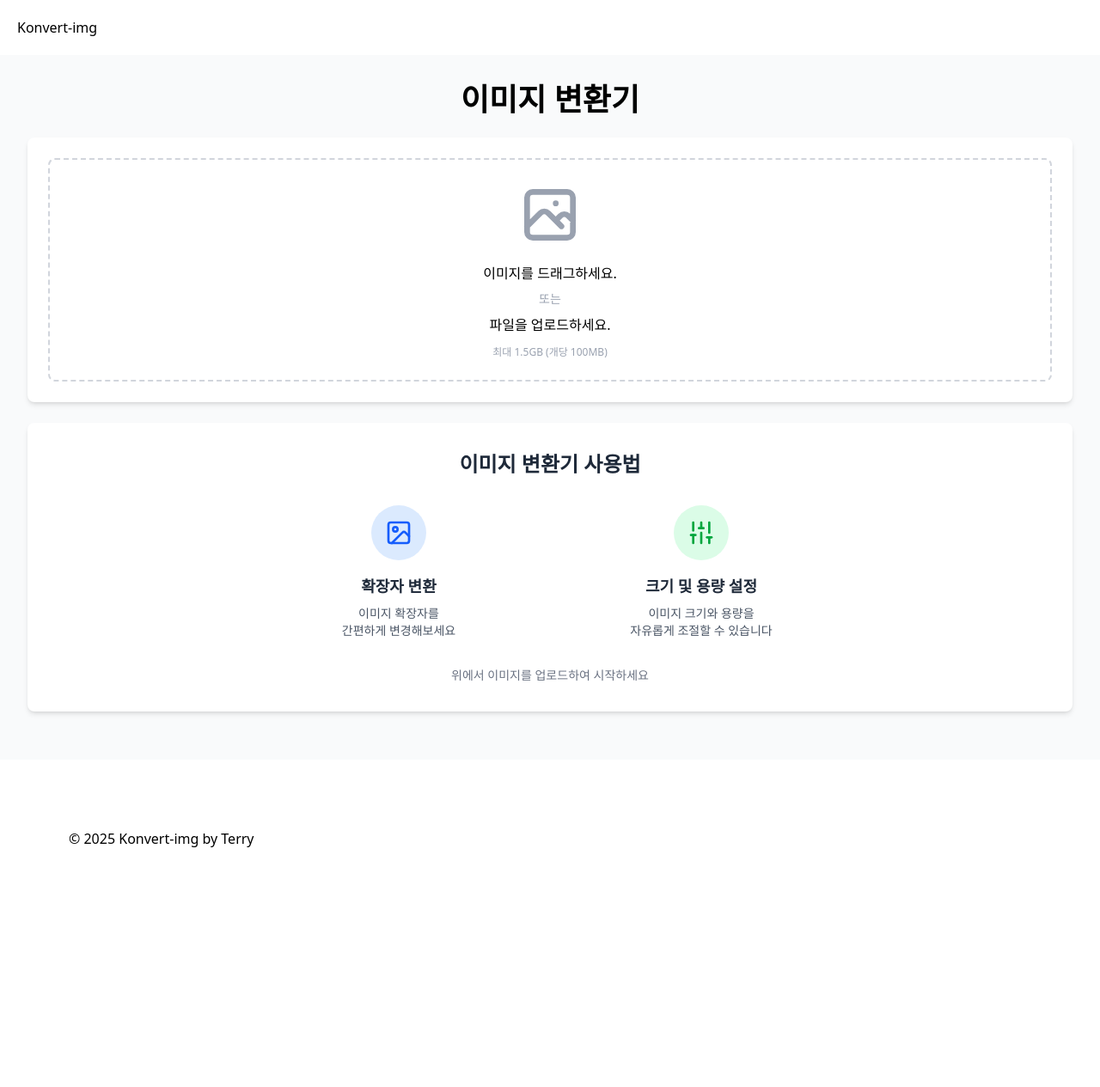
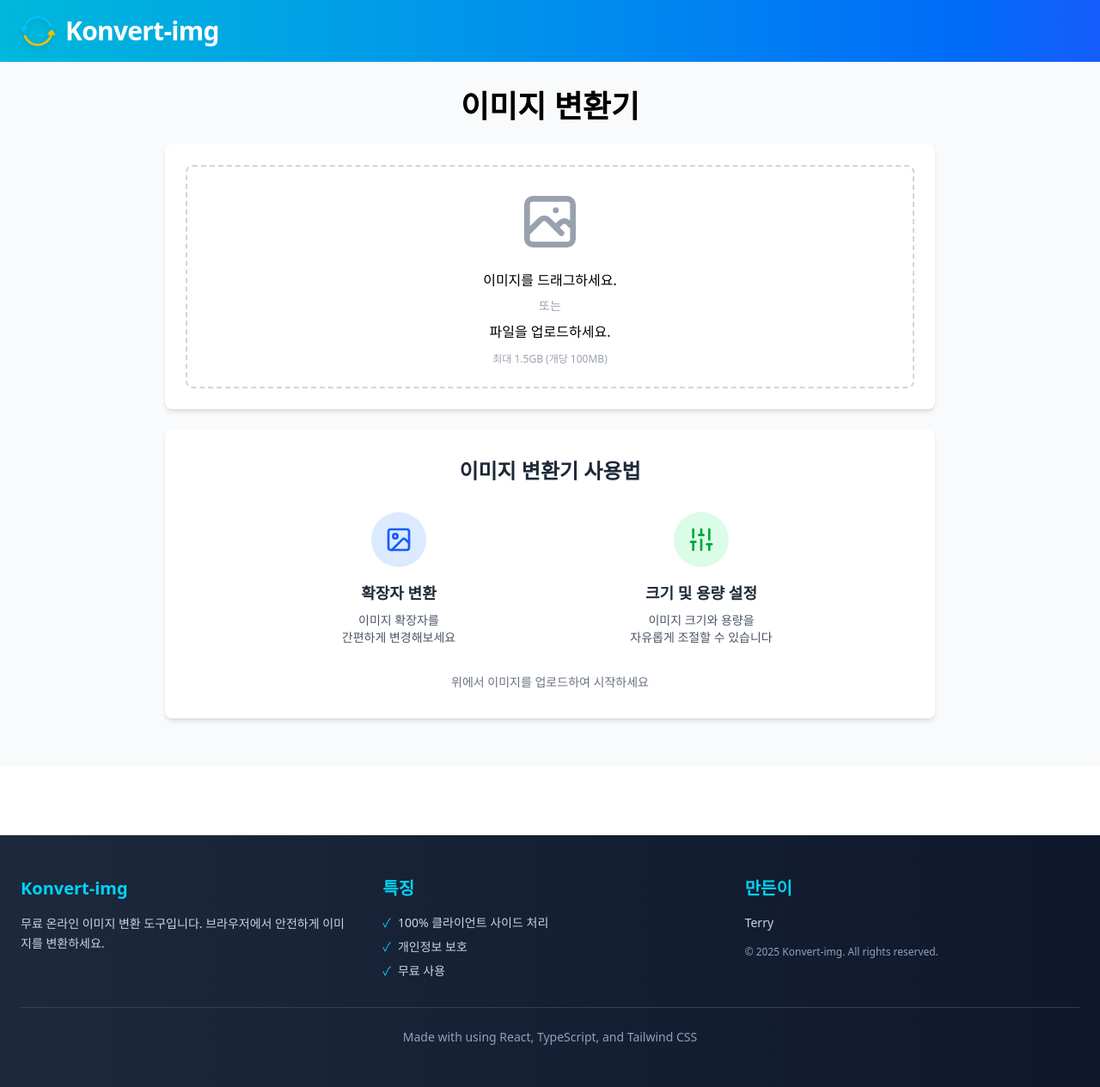
Before and after one commit to terrydkim/konvert-img, a React (Vite) app: page / in a window 1280 px wide. Shown: the whole page at 86% size. Before the commit the page ends 1068 px from the top, so only its background shows below. Built offline with nearby package versions, Linux system fonts and the light colour scheme.

Commit message:
feat: 메인 아이콘 및 헤더, 푸터 내용 추가

```diff
--- a/src/components/Footer.tsx
+++ b/src/components/Footer.tsx
@@ -1,7 +1,52 @@
 export default function Footer() {
   return (
-    <footer>
-      <div className="p-20 ">© 2025 Konvert-img by Terry</div>
+    <footer className="bg-gradient-to-r from-slate-800 to-slate-900 text-white mt-20">
+      <div className="container mx-auto px-6 py-12">
+        <div className="grid grid-cols-1 md:grid-cols-3 gap-8">
+          {/* About Section */}
+          <div>
+            <h3 className="text-xl font-bold mb-4 text-cyan-400">Konvert-img</h3>
+            <p className="text-slate-300 text-sm leading-relaxed">
+              무료 온라인 이미지 변환 도구입니다.
+              브라우저에서 안전하게 이미지를 변환하세요.
+            </p>
+          </div>
+
+          {/* Features Section */}
+          <div>
+            <h3 className="text-xl font-bold mb-4 text-cyan-400">특징</h3>
+            <ul className="text-slate-300 text-sm space-y-2">
+              <li className="flex items-center gap-2">
+                <span className="text-cyan-400">✓</span> 100% 클라이언트 사이드 처리
+              </li>
+              <li className="flex items-center gap-2">
+                <span className="text-cyan-400">✓</span> 개인정보 보호
+              </li>
+              <li className="flex items-center gap-2">
+                <span className="text-cyan-400">✓</span> 무료 사용
+              </li>
+            </ul>
+          </div>
+
+          {/* Contact Section */}
+          <div>
+            <h3 className="text-xl font-bold mb-4 text-cyan-400">만든이</h3>
+            <p className="text-slate-300 text-sm">
+              Terry
+            </p>
+            <p className="text-slate-400 text-xs mt-4">
+              © 2025 Konvert-img. All rights reserved.
+            </p>
+          </div>
+        </div>
+
+        {/* Bottom Bar */}
+        <div className="border-t border-slate-700 mt-8 pt-6 text-center">
+          <p className="text-slate-400 text-sm">
+            Made with using React, TypeScript, and Tailwind CSS
+          </p>
+        </div>
+      </div>
     </footer>
   );
 }
--- a/src/components/Header.tsx
+++ b/src/components/Header.tsx
@@ -1,7 +1,16 @@
+import ConverterIcon from "./icons/converterIcon";
+
 export default function Header() {
   return (
-    <header>
-      <div className='p-5 '>Konvert-img</div>
+    <header className="bg-gradient-to-r from-cyan-500 to-blue-600 shadow-lg">
+      <div className="container mx-auto px-6 py-4">
+        <div className="flex items-center gap-3">
+          <ConverterIcon size={40} className="drop-shadow-md" />
+          <h1 className="text-3xl font-bold text-white tracking-tight">
+            Konvert-img
+          </h1>
+        </div>
+      </div>
     </header>
   );
 }
--- /dev/null
+++ b/src/components/icons/ConverterIcon.tsx
@@ -0,0 +1,32 @@
+interface ConverterIconProps {
+  size?: number;
+  className?: string;
+}
+
+const ConverterIcon = ({ size = 32, className = '' }: ConverterIconProps) => {
+  return (
+    <svg
+      xmlns="http://www.w3.org/2000/svg"
+      width={size}
+      height={size}
+      viewBox="0 0 90 90"
+      className={className}
+      aria-label="이미지 변환기"
+    >
+      <g>
+        <path
+          d="M 7.533 47.791 c 0.07 0.027 0.142 0.045 0.214 0.067 c 0.132 0.04 0.264 0.074 0.403 0.096 c 0.036 0.006 0.07 0.021 0.106 0.025 C 8.377 47.993 8.496 48 8.615 48 c 0.2 0 0.398 -0.021 0.592 -0.06 c 0.118 -0.024 0.228 -0.066 0.341 -0.103 c 0.073 -0.024 0.148 -0.039 0.219 -0.068 c 0.128 -0.053 0.246 -0.124 0.364 -0.194 c 0.049 -0.029 0.103 -0.05 0.151 -0.082 c 0.164 -0.11 0.317 -0.235 0.457 -0.375 l 7.672 -7.672 c 1.172 -1.171 1.172 -3.071 0 -4.242 c -1.171 -1.172 -3.071 -1.172 -4.242 0 l -1.513 1.513 c 3.694 -14.43 16.807 -25.13 32.372 -25.13 c 12.993 0 24.908 7.625 30.354 19.427 c 0.693 1.504 2.477 2.16 3.98 1.467 c 1.505 -0.694 2.161 -2.477 1.467 -3.981 C 74.406 14.581 60.353 5.587 45.028 5.587 c -18.641 0 -34.29 13.013 -38.367 30.428 l -1.097 -1.803 c -0.862 -1.416 -2.707 -1.866 -4.123 -1.003 c -1.415 0.861 -1.865 2.707 -1.003 4.123 l 5.614 9.227 c 0.011 0.018 0.027 0.031 0.038 0.049 c 0.093 0.145 0.2 0.279 0.316 0.406 c 0.027 0.03 0.049 0.064 0.077 0.093 c 0.148 0.149 0.311 0.282 0.488 0.398 c 0.046 0.03 0.097 0.051 0.145 0.079 C 7.249 47.662 7.387 47.734 7.533 47.791 z"
+          fill="rgb(0,193,248)"
+          strokeLinecap="round"
+        />
+        <path
+          d="M 89.562 52.668 l -5.614 -9.227 c -0.01 -0.017 -0.025 -0.03 -0.036 -0.047 c -0.095 -0.149 -0.205 -0.287 -0.324 -0.417 c -0.024 -0.027 -0.044 -0.058 -0.069 -0.084 c -0.148 -0.15 -0.312 -0.283 -0.489 -0.399 c -0.045 -0.03 -0.095 -0.05 -0.142 -0.077 c -0.135 -0.079 -0.274 -0.151 -0.421 -0.208 c -0.07 -0.027 -0.142 -0.044 -0.214 -0.066 c -0.132 -0.04 -0.264 -0.074 -0.403 -0.096 c -0.036 -0.006 -0.07 -0.021 -0.107 -0.025 c -0.052 -0.006 -0.103 0.003 -0.155 -0.001 C 81.52 42.016 81.455 42 81.386 42 c -0.061 0 -0.117 0.014 -0.177 0.018 c -0.093 0.005 -0.184 0.014 -0.276 0.028 c -0.128 0.019 -0.25 0.049 -0.372 0.084 c -0.08 0.023 -0.159 0.044 -0.236 0.073 c -0.135 0.051 -0.262 0.116 -0.387 0.185 c -0.059 0.033 -0.12 0.059 -0.177 0.096 c -0.18 0.116 -0.349 0.247 -0.5 0.398 l -7.672 7.672 c -1.172 1.171 -1.172 3.071 0 4.242 c 1.172 1.172 3.07 1.172 4.242 0 l 1.513 -1.513 c -3.694 14.43 -16.807 25.13 -32.372 25.13 c -13.459 0 -25.544 -8.011 -30.788 -20.408 c -0.646 -1.526 -2.405 -2.243 -3.932 -1.594 c -1.526 0.646 -2.24 2.405 -1.594 3.932 c 6.185 14.622 20.439 24.07 36.314 24.07 c 18.641 0 34.29 -13.013 38.367 -30.429 l 1.097 1.803 c 0.564 0.928 1.553 1.44 2.565 1.44 c 0.531 0 1.069 -0.141 1.557 -0.437 C 89.974 55.929 90.424 54.084 89.562 52.668 z"
+          fill="rgb(248,189,0)"
+          strokeLinecap="round"
+        />
+      </g>
+    </svg>
+  );
+};
+
+export default ConverterIcon;
--- a/src/pages/converter/Converter.tsx
+++ b/src/pages/converter/Converter.tsx
@@ -133,6 +133,7 @@ const Converter = () => {
 
   return (
     <div className="min-h-screen bg-gray-50 p-8">
+      <div className="max-w-4xl mx-auto">
       <h1 className="text-4xl font-bold mb-6 text-center">이미지 변환기</h1>
       <section className="mb-6 text-center bg-white p-6 rounded-lg shadow-md">
         <div
@@ -262,6 +263,7 @@ const Converter = () => {
           <Toast key={toast.id} toast={toast} onRemove={removeToast} />
         ))}
       </div>
+      </div>
     </div>
   );
 };
```
Also changed, not shown: 1 other file (tests, documents, lock files or other folders).
